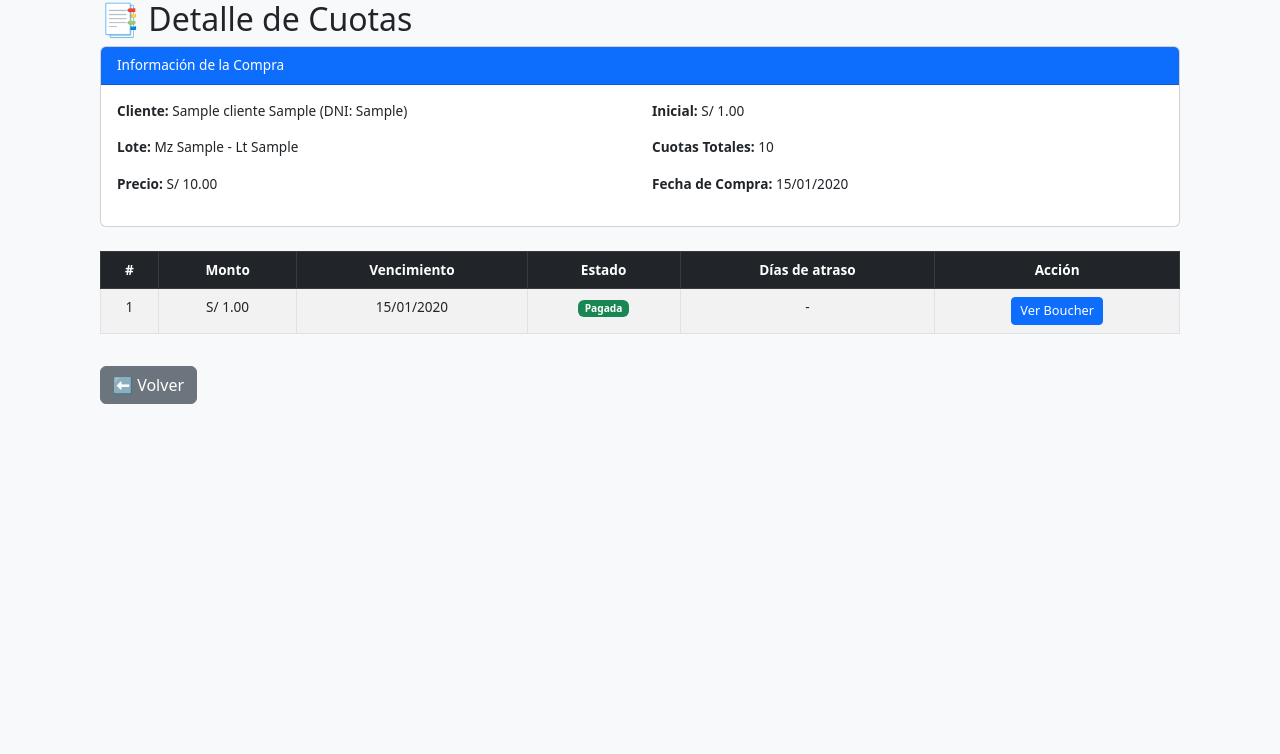
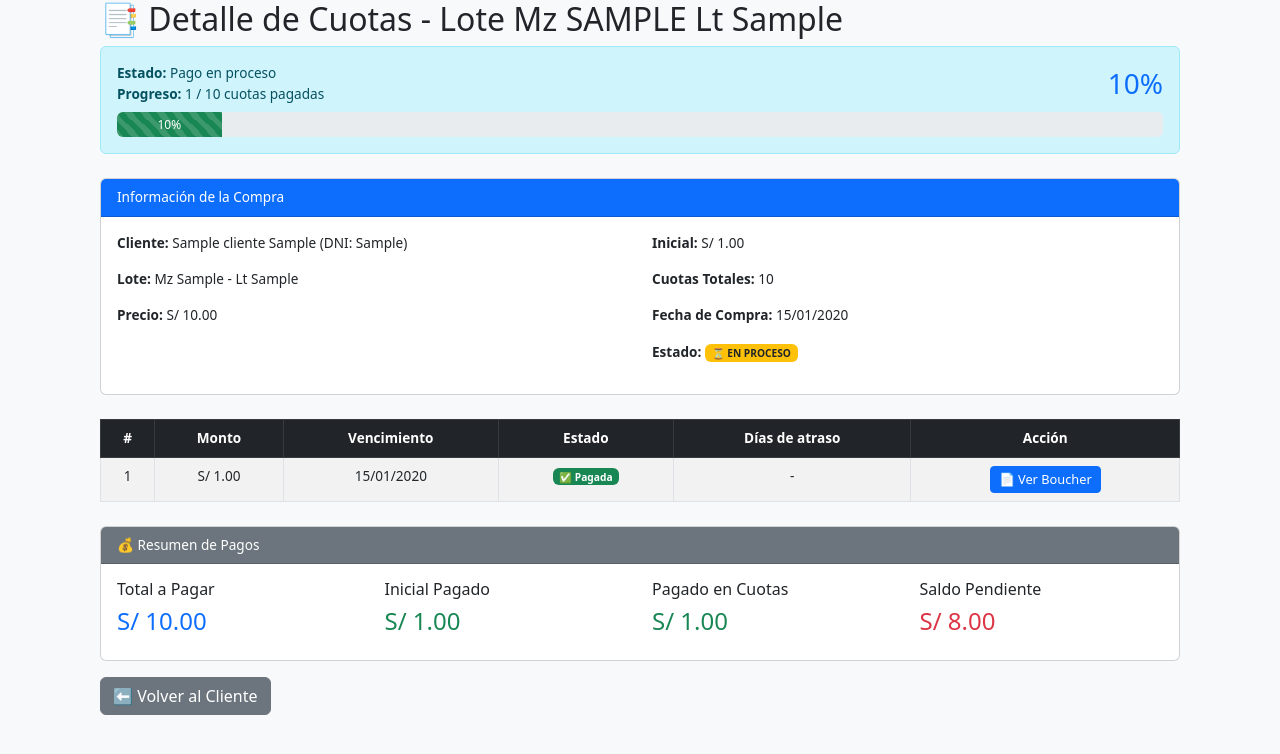
Before and after one commit to beli240392-maker/Hello_world, a Flask app: page /detalle_cuotas/1 in a window 1280 px wide. Shown: the top 754 px of the page. Run offline with Flask 3, Linux system fonts and the light colour scheme; tables that the repository leaves empty hold one stand-in row (values such as "Sample post").

Commit message:
Modificar tabla compras

```diff
--- a/app.py
+++ b/app.py
@@ -64,9 +64,6 @@ def load_user(user_id):
     return Usuario.query.get(int(user_id))
 
 
-
-app.config["SQLALCHEMY_DATABASE_URI"] = "sqlite:///lotes.db"
-app.config["SQLALCHEMY_TRACK_MODIFICATIONS"] = False
 
 
 # ------------------- FUNCIONES AUXILIARES -------------------
@@ -382,6 +379,24 @@ def editar_area(lote_id):
 
 
 # ------------------- REGISTRAR COMPRA -------------------
+
+
+
+@app.route("/agregar_comentario/<int:compra_id>", methods=["POST"])
+@login_required
+def agregar_comentario(compra_id):
+    compra = Compra.query.get_or_404(compra_id)
+    comentario = request.form.get("comentario", "").strip()
+
+    if comentario:
+        compra.comentario = comentario
+        db.session.commit()
+        flash("✅ Comentario guardado correctamente.", "success")
+    else:
+        flash("⚠️ El comentario está vacío o no se pudo guardar.", "warning")
+
+    # Redirigir de vuelta a la vista del cliente correcto
+    return redirect(url_for("ver_cliente", cliente_id=compra.cliente_id))
 @app.route("/registrar_compra", methods=["GET", "POST"])
 @lotizacion_required
 @login_required
@@ -405,7 +420,7 @@ def registrar_compra():
                 .filter(
                     Lote.lotizacion_id == lotizacion.id,
                     Lote.estado == "disponible",
-                    db.func.replace(Lote.manzana, "’", "'") == manzana_param  # acepta distintos tipos de comilla
+                    db.func.replace(Lote.manzana, "'", "'") == manzana_param  # acepta distintos tipos de comilla
                 )
                 .all()
             )
@@ -435,8 +450,8 @@ def registrar_compra():
         telefono = request.form.get("telefono", "").strip()
         direccion = request.form.get("direccion", "").strip().lower()
         ciudad = request.form.get("ciudad", "").strip().lower()
-        estado_civil = request.form.get("estado_civil", "").strip().lower()  # ✅ agregado
-        ocupacion = request.form.get("ocupacion", "").strip().lower()        # ✅ agregado
+        estado_civil = request.form.get("estado_civil", "").strip().lower()
+        ocupacion = request.form.get("ocupacion", "").strip().lower()
 
         precio = float(request.form.get("precio", 0))
         forma_pago = request.form["forma_pago"]
@@ -455,12 +470,11 @@ def registrar_compra():
                 direccion=direccion,
                 ciudad=ciudad,
                 estado_civil=estado_civil,
-                ocupacion=ocupacion        #
+                ocupacion=ocupacion
             )
             db.session.add(cliente)
-            db.session.commit()
+            db.session.commit()  # ✅ Commit para obtener el ID
         else:
-
             cliente.nombre = nombre
             cliente.apellidos = apellidos
             cliente.telefono = telefono
@@ -468,7 +482,7 @@ def registrar_compra():
             cliente.ciudad = ciudad
             cliente.estado_civil = estado_civil
             cliente.ocupacion = ocupacion
-            db.session.commit()
+            db.session.commit()  # ✅ Commit para actualizar datos
 
         # ✅ Guardar fotos de DNI
         dni_frontal_file = request.files.get("dni_frontal")
@@ -490,7 +504,7 @@ def registrar_compra():
             dni_reverso_file.save(save_path)
             cliente.dni_reverso = f"dni/{filename}".replace("\\", "/")
 
-        db.session.commit()
+        db.session.commit()  # ✅ Commit para guardar las fotos
 
         # Lote
         lote_id = request.form.get("lote")
@@ -521,10 +535,9 @@ def registrar_compra():
         else:
             fecha_compra = datetime.utcnow()
 
-
         # Crear compra
         compra = Compra(
-            cliente_id=cliente.id,
+            cliente_id=cliente.id,  # ✅ Ahora cliente.id existe
             lote_id=lote.id,
             forma_pago=forma_pago,
             precio=monto_total,
@@ -537,13 +550,18 @@ def registrar_compra():
             fecha_compra=fecha_compra
         )
         db.session.add(compra)
-        db.session.commit()
+        db.session.flush()  # ✅ flush para obtener compra.id antes del commit final
+
+        # ✅ Si es al contado, marcar como cancelado inmediatamente
+        if forma_pago == "contado":
+            compra.cancelado = True
+            compra.fecha_cancelacion = fecha_compra
 
         # Generar cuotas
         if forma_pago == "credito" and cuotas_total > 0:
-            fecha_vencimiento = datetime.utcnow()
+            fecha_vencimiento = fecha_compra
             for i in range(1, cuotas_total + 1):
-                fecha_vencimiento += timedelta(days=30)
+                fecha_vencimiento = fecha_vencimiento + timedelta(days=30)
                 cuota = Cuota(
                     compra_id=compra.id,
                     numero=i,
@@ -551,7 +569,6 @@ def registrar_compra():
                     fecha_vencimiento=fecha_vencimiento
                 )
                 db.session.add(cuota)
-
 
         # Si venía de separación → marcar inactiva
         sep_id = request.form.get("sep_id")
@@ -567,7 +584,7 @@ def registrar_compra():
                 )
                 db.session.add(historial)
 
-        db.session.commit()
+        db.session.commit()  # ✅ Commit final
         flash("Compra registrada correctamente.", "success")
         return redirect(url_for("ver_cliente", cliente_id=cliente.id))
 
@@ -580,25 +597,6 @@ def registrar_compra():
         separacion=separacion,
         lotizacion=lotizacion
     )
-
-
-
-@app.route("/agregar_comentario/<int:compra_id>", methods=["POST"])
-@login_required
-def agregar_comentario(compra_id):
-    compra = Compra.query.get_or_404(compra_id)
-    comentario = request.form.get("comentario", "").strip()
-
-    if comentario:
-        compra.comentario = comentario
-        db.session.commit()
-        flash("✅ Comentario guardado correctamente.", "success")
-    else:
-        flash("⚠️ El comentario está vacío o no se pudo guardar.", "warning")
-
-    # Redirigir de vuelta a la vista del cliente correcto
-    return redirect(url_for("ver_cliente", cliente_id=compra.cliente_id))
-
 
 # ------------------- REGISTRAR SEPARACION -------------------
 @app.route("/registrar_separacion", methods=["GET", "POST"])
@@ -813,24 +811,37 @@ def detalle_cuotas(compra_id):
         lotizacion = Lotizacion.query.get(session["lotizacion_id"])
 
     return render_template("detalle_cuotas.html", compra=compra, now=now,
-                           cliente_id=compra.cliente.id, lotizacion=lotizacion)
+                           cliente_id=compra.cliente.id, lotizacion=lotizacion, pytz=pytz)
 
 # ------------------- PAGAR CUOTA -------------------
 @app.route("/pagar_cuota", methods=["POST"])
 def pagar_cuota():
     cuota_id = request.form["cuota_id"]
     cuota = Cuota.query.get_or_404(cuota_id)
+    compra = cuota.compra
+
+    # Guardar boucher
     boucher_file = request.files.get("boucher_cuota")
     boucher_path = guardar_boucher(boucher_file)
+
+    # Registrar pago
     pago = Pago(compra_id=cuota.compra_id, monto=cuota.monto, boucher=boucher_path)
     db.session.add(pago)
-    db.session.commit()
+    db.session.flush()  # ✅ CRÍTICO: Hacer flush para obtener pago.id
+
+    # Marcar cuota como pagada
     cuota.pagada = True
-    cuota.pago_id = pago.id
-    db.session.commit()
-    flash("✅ Cuota pagada correctamente.", "success")
+    cuota.pago_id = pago.id  # ✅ Ahora pago.id ya tiene valor
+
+    # Verificar si se completó el pago total
+    if compra.verificar_cancelacion():
+        db.session.commit()
+        flash("🎉 ¡Felicidades! Cuota pagada y compra TOTALMENTE CANCELADA.", "success")
+    else:
+        db.session.commit()
+        flash("✅ Cuota pagada correctamente.", "success")
+
     return redirect(url_for("detalle_cuotas", compra_id=cuota.compra_id))
-
 # ------------------- LIBERAR LOTE -------------------
 @app.route("/liberar_lote/<int:id>/<string:tipo>", methods=["POST"])
 @login_required
@@ -1380,6 +1391,7 @@ def eliminar_documento(compra_id, tipo):
 
 @app.route("/editar_voucher/<int:id>", methods=["GET", "POST"])
 @login_required
+@admin_required
 def editar_voucher(id):
     from models import Voucher
     voucher = Voucher.query.get_or_404(id)
--- a/templates/detalle_cuotas.html
+++ b/templates/detalle_cuotas.html
@@ -1,6 +1,38 @@
 {% extends "base.html" %}
 {% block content %}
-<h2>📑 Detalle de Cuotas</h2>
+<h2>📑 Detalle de Cuotas - Lote Mz {{ compra.lote.manzana|upper }} Lt {{ compra.lote.numero }}</h2>
+
+<!-- ✅ NUEVO: Alerta de estado de cancelación -->
+{% if compra.cancelado %}
+<div class="alert alert-success mb-4">
+  <h4 class="alert-heading">🎉 ¡Compra Totalmente Cancelada!</h4>
+  {% if compra.fecha_cancelacion %}
+  <p class="mb-0">
+    <strong>Fecha de cancelación:</strong>
+    {{ compra.fecha_cancelacion.astimezone(pytz.timezone('America/Lima')).strftime('%d/%m/%Y %H:%M') }}
+  </p>
+  {% endif %}
+</div>
+{% else %}
+<div class="alert alert-info mb-4">
+  {% set cuotas_pagadas = compra.cuotas|selectattr('pagada', 'equalto', True)|list|length %}
+  <div class="d-flex justify-content-between align-items-center mb-2">
+    <div>
+      <strong>Estado:</strong> Pago en proceso
+      <br>
+      <strong>Progreso:</strong> {{ cuotas_pagadas }} / {{ compra.cuotas_total }} cuotas pagadas
+    </div>
+    <h3 class="mb-0 text-primary">{{ (cuotas_pagadas / compra.cuotas_total * 100)|round|int }}%</h3>
+  </div>
+  <div class="progress" style="height: 25px;">
+    <div class="progress-bar bg-success progress-bar-striped progress-bar-animated"
+         role="progressbar"
+         style="width: {{ (cuotas_pagadas / compra.cuotas_total * 100)|round }}%">
+      {{ (cuotas_pagadas / compra.cuotas_total * 100)|round|int }}%
+    </div>
+  </div>
+</div>
+{% endif %}
 
 <div class="card mb-4">
   <div class="card-header bg-primary text-white">Información de la Compra</div>
@@ -14,6 +46,15 @@
       <p><strong>Inicial:</strong> S/ {{ "%.2f"|format(compra.inicial) }}</p>
       <p><strong>Cuotas Totales:</strong> {{ compra.cuotas_total }}</p>
       <p><strong>Fecha de Compra:</strong> {{ compra.fecha_compra.strftime("%d/%m/%Y") }}</p>
+      <!-- ✅ NUEVO: Mostrar estado de cancelación -->
+      <p>
+        <strong>Estado:</strong>
+        {% if compra.cancelado %}
+          <span class="badge bg-success">✅ CANCELADO</span>
+        {% else %}
+          <span class="badge bg-warning text-dark">⏳ EN PROCESO</span>
+        {% endif %}
+      </p>
     </div>
   </div>
 </div>
@@ -37,16 +78,16 @@
       <td>{{ cuota.fecha_vencimiento.strftime("%d/%m/%Y") }}</td>
       <td>
         {% if cuota.pagada %}
-          <span class="badge bg-success">Pagada</span>
+          <span class="badge bg-success">✅ Pagada</span>
         {% elif cuota.fecha_vencimiento < now %}
-          <span class="badge bg-danger">Vencida</span>
+          <span class="badge bg-danger">❌ Vencida</span>
         {% else %}
-          <span class="badge bg-warning text-dark">Pendiente</span>
+          <span class="badge bg-warning text-dark">⏳ Pendiente</span>
         {% endif %}
       </td>
       <td>
         {% if not cuota.pagada and cuota.fecha_vencimiento < now %}
-          {{ (now.date() - cuota.fecha_vencimiento.date()).days }} días
+          <span class="text-danger fw-bold">{{ (now.date() - cuota.fecha_vencimiento.date()).days }} días</span>
         {% else %}
           -
         {% endif %}
@@ -59,10 +100,12 @@
             <button type="submit" class="btn btn-sm btn-success">💰 Pagar</button>
           </form>
         {% else %}
-          {% if cuota.pago %}
+          {% if cuota.pago and cuota.pago.boucher %}
             <a href="{{ url_for('static', filename=cuota.pago.boucher) }}" target="_blank" class="btn btn-sm btn-primary">
-              Ver Boucher
+              📄 Ver Boucher
             </a>
+          {% else %}
+            <span class="text-muted small">Sin voucher</span>
           {% endif %}
         {% endif %}
       </td>
@@ -71,6 +114,37 @@
   </tbody>
 </table>
 
+<!-- ✅ Resumen de pagos -->
+<div class="card mt-4">
+  <div class="card-header bg-secondary text-white">
+    💰 Resumen de Pagos
+  </div>
+  <div class="card-body">
+    <div class="row">
+      <div class="col-md-3">
+        <h6>Total a Pagar</h6>
+        <p class="h4 text-primary">S/ {{ "%.2f"|format(compra.precio) }}</p>
+      </div>
+      <div class="col-md-3">
+        <h6>Inicial Pagado</h6>
+        <p class="h4 text-success">S/ {{ "%.2f"|format(compra.inicial) }}</p>
+      </div>
+      <div class="col-md-3">
+        <h6>Pagado en Cuotas</h6>
+        {% set monto_cuotas_pagadas = compra.cuotas|selectattr('pagada', 'equalto', True)|sum(attribute='monto') %}
+        <p class="h4 text-success">S/ {{ "%.2f"|format(monto_cuotas_pagadas) }}</p>
+      </div>
+      <div class="col-md-3">
+        <h6>Saldo Pendiente</h6>
+        {% set saldo = compra.precio - compra.inicial - monto_cuotas_pagadas %}
+        <p class="h4 {{ 'text-success' if saldo == 0 else 'text-danger' }}">
+          S/ {{ "%.2f"|format(saldo) }}
+        </p>
+      </div>
+    </div>
+  </div>
+</div>
+
 <!-- Botón volver ahora incluye cliente_id -->
-<a href="{{ url_for('ver_cliente', cliente_id=compra.cliente.id) }}" class="btn btn-secondary mt-3">⬅ Volver</a>
+<a href="{{ url_for('ver_cliente', cliente_id=compra.cliente.id) }}" class="btn btn-secondary mt-3">⬅ Volver al Cliente</a>
 {% endblock %}
```
Also changed, not shown: models.py (+31 -0 lines), templates/ver_cliente.html (+47 -5 lines), templates/vouchers.html (+8 -3 lines).
